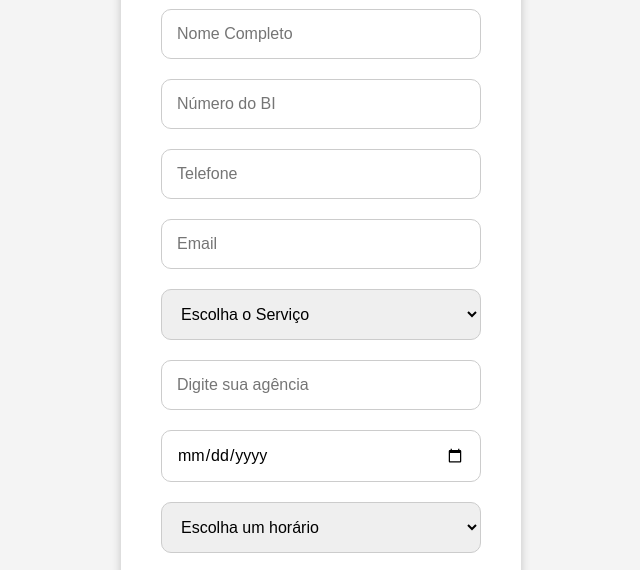
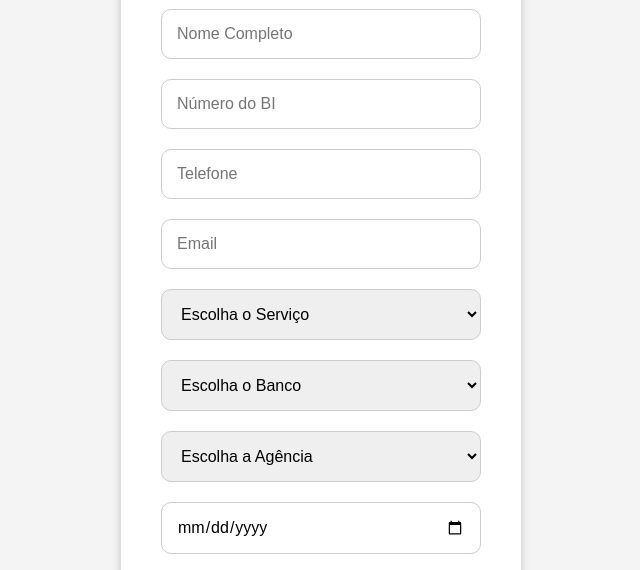
Before and after one commit to delcioalexandre/BancoSemFilas, a plain HTML site: page marcação.html in a window 1280 px wide. Shown: the part 195-765 px from the top of the page, without its empty margins (319-959 px from the left). Drawn offline with Linux system fonts and the light colour scheme.

Commit message:
adiciona seleção de banco e agência no formulário de marcação

```diff
--- a/marcação.html
+++ b/marcação.html
@@ -30,8 +30,33 @@
                 <option>Transferência</option>
                 <option>Crédito Bancário</option>
             </select>
+            <select>
+    <option>Escolha o Banco</option>
+    <option>BFA</option>
+    <option>BAI</option>
+    <option>Atlântico</option>
+    <option>Banco Económico</option>
+    <option>Banco Sol</option>
+    <option>Banco Keve</option>
+    <option>Banco Yetu</option>
+    <option>BPC</option>
+    <option>Banco Prestígio</option>
+    <option>Banco Valor</option>
+</select>
 
-            <input type="text" placeholder="Digite sua agência">
+<select>
+    <option>Escolha a Agência</option>
+    <option>Talatona</option>
+    <option>Maianga</option>
+    <option>Mutamba</option>
+    <option>Kilamba</option>
+    <option>Viana</option>
+    <option>Cacuaco</option>
+    <option>Benfica</option>
+    <option>Samba</option>
+    <option>Ingombota</option>
+    <option>Rocha Pinto</option>
+</select>
 
             <input type="date">
 
```
